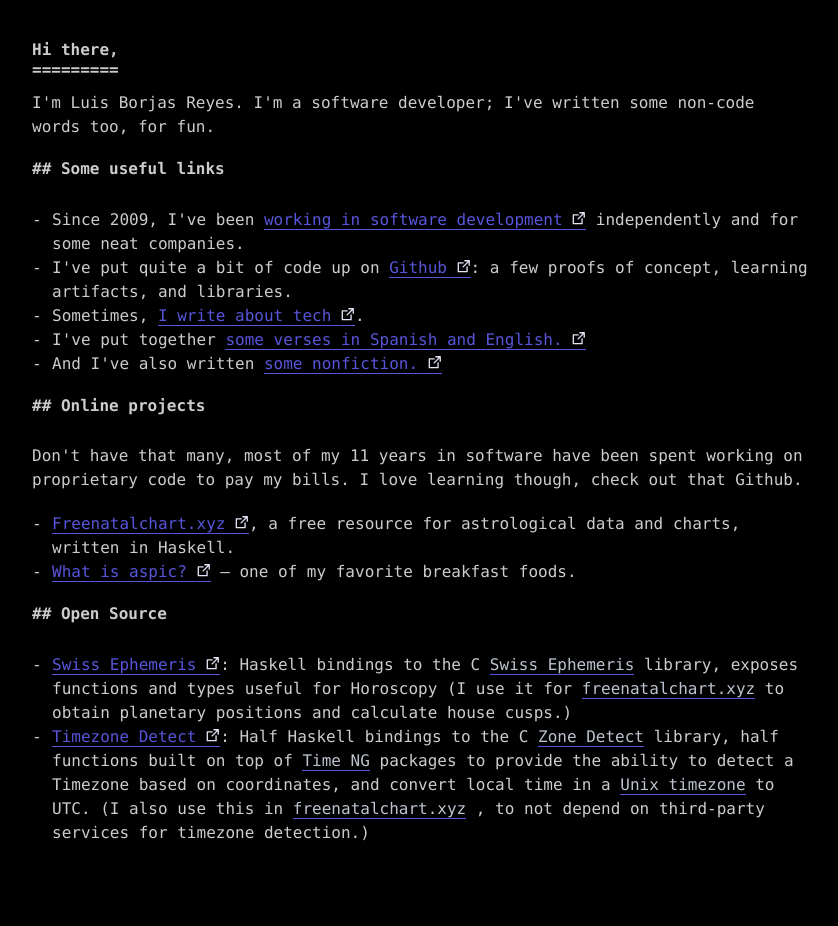
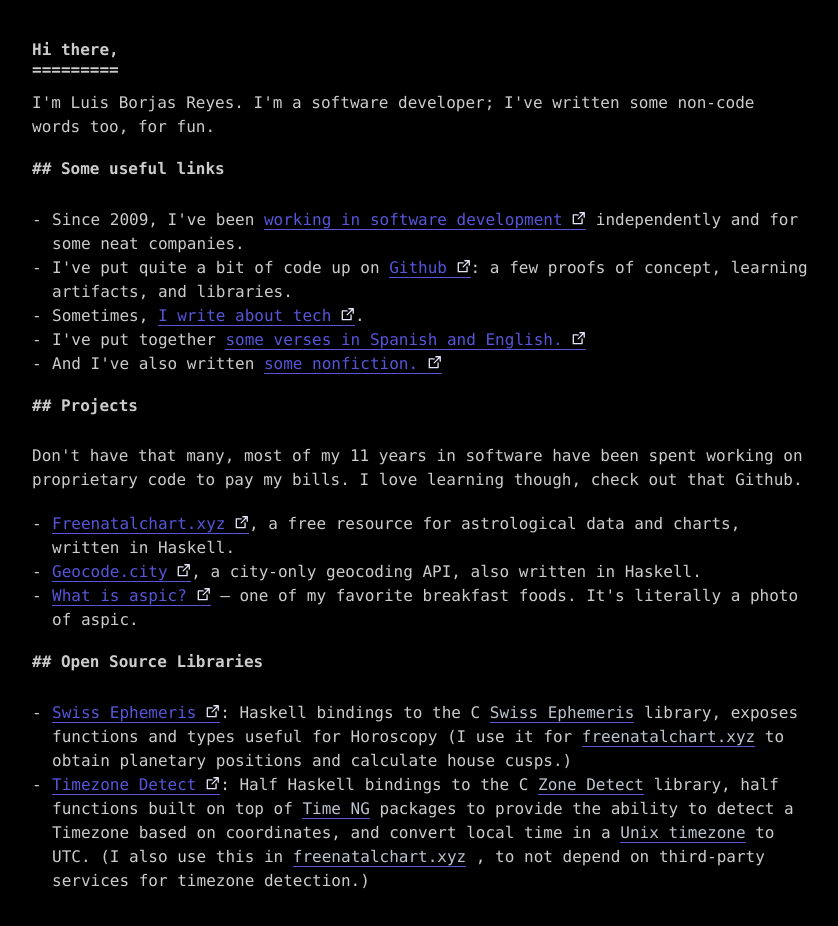
Before and after one commit to lfborjas/lfborjas.github.io, a plain HTML site: page index.html in a window 1280 px wide. Shown: the whole page, without its empty margins (218-1056 px from the left). Before the commit the page ends 885 px from the top, so only its background shows below. Drawn offline with Linux system fonts and the light colour scheme.

Commit message:
link to geocode.city

```diff
--- a/index.html
+++ b/index.html
@@ -27,15 +27,17 @@
     <li>I've put together <a href="https://poetry.lfborjas.com/">some verses in Spanish and English.</a></li>
     <li>And I've also written <a href="https://cuaderno.lfborjas.com/">some nonfiction.</a></li>
   </ul>
-  <h2 class="text-muted">Online projects</h2>
+  <h2 class="text-muted">Projects</h2>
   <p>Don't have that many, most of my 11 years in software have been spent working on proprietary code to pay my bills.
     I love learning though, check out that Github.</p>
   <ul>
     <li><a href="https://freenatalchart.xyz/">Freenatalchart.xyz</a>, a free resource for astrological data and charts, written
       in Haskell.</li>
-    <li><a href="http://whatisaspic.com/">What is aspic?</a> — one of my favorite breakfast foods.</li>
+    <li><a href="https://geocode.city">Geocode.city</a>, a city-only geocoding API, also written in Haskell.</li>
+    <li><a href="http://whatisaspic.com/">What is aspic?</a> — one of my favorite breakfast foods. It's literally a photo of
+      aspic.</li>
   </ul>
-  <h2 class="text-muted">Open Source</h2>
+  <h2 class="text-muted">Open Source Libraries</h2>
   <ul>
     <li><a href="https://hackage.haskell.org/package/swiss-ephemeris">Swiss Ephemeris</a>: Haskell bindings to the C
       <a itemprop="url" href="https://www.astro.com/swisseph/swephinfo_e.htm">Swiss Ephemeris</a> library, exposes functions and types
```
